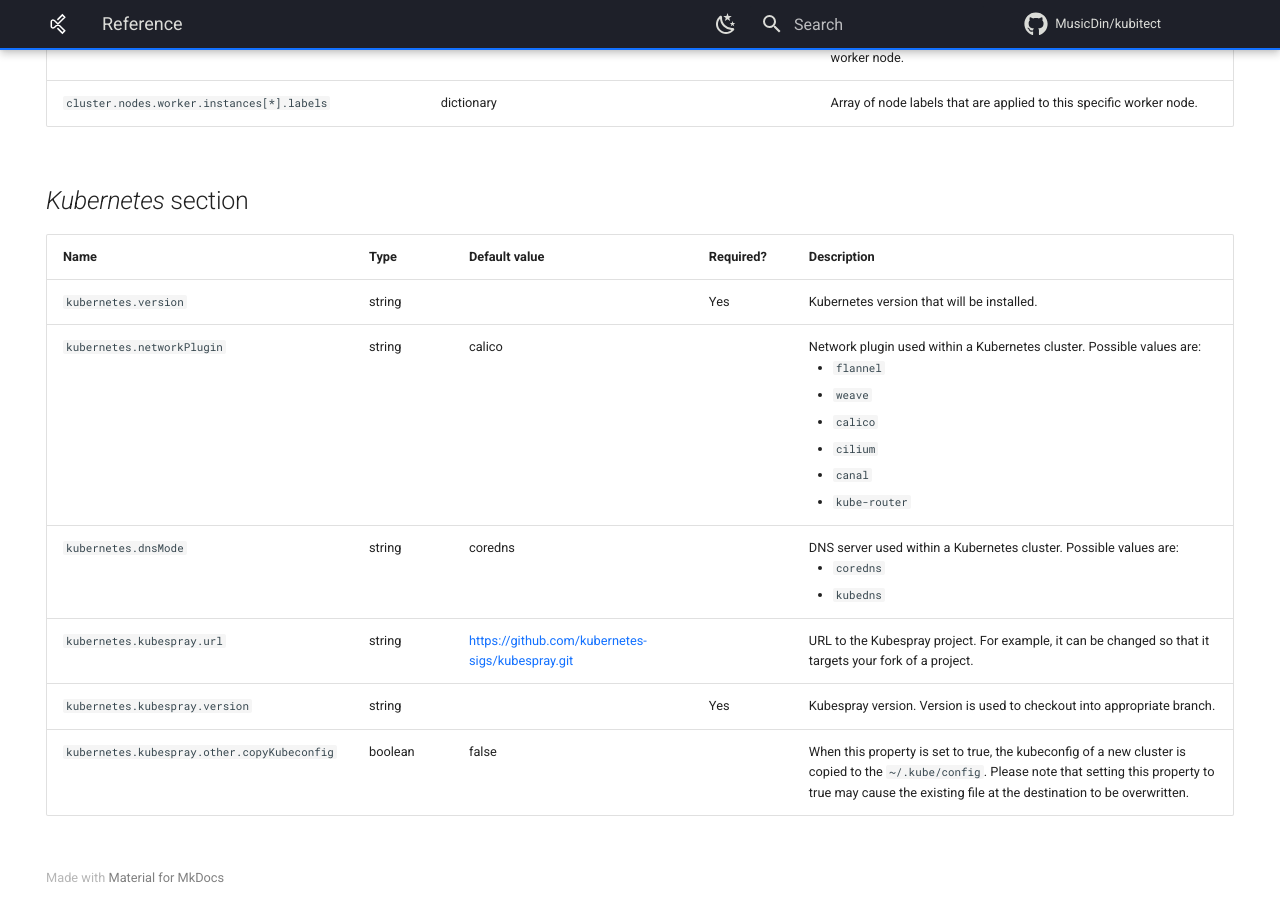
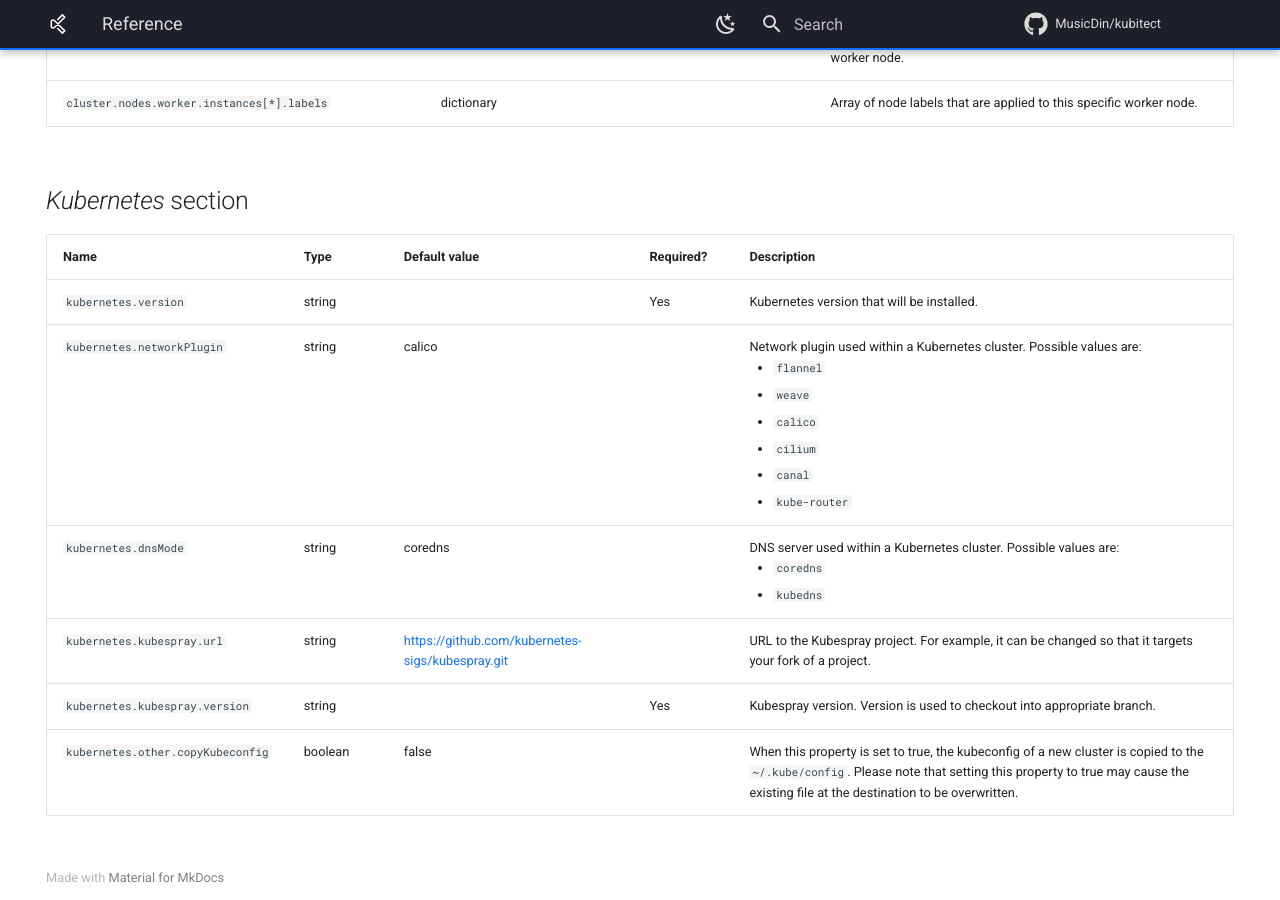
Before and after one commit to MusicDin/kubitect, an MkDocs documentation site: the page built from docs/reference/reference.md, in a window 1280 px wide and 900 px high, scrolled down 4912 px. Built offline with MkDocs 1.6.1 and Material for MkDocs 9.7.7, drawn with Linux system fonts in a browser that asks for light colours; comment, search, counter and statistics services are not loaded.

Commit message:
Fix copyKubeconfig configuration path in docs reference

```diff
--- a/docs/reference/reference.md
+++ b/docs/reference/reference.md
@@ -678,7 +678,7 @@ Each configuration property is documented with 5 columns: Property name, descrip
       <td>Kubespray version. Version is used to checkout into appropriate branch.</td>
     </tr>
     <tr>
-      <td><code>kubernetes.kubespray.other.copyKubeconfig</code></td>
+      <td><code>kubernetes.other.copyKubeconfig</code></td>
       <td>boolean</td>
       <td>false</td>
       <td></td>
```
